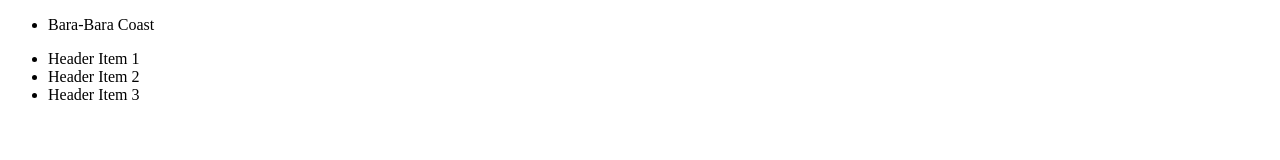
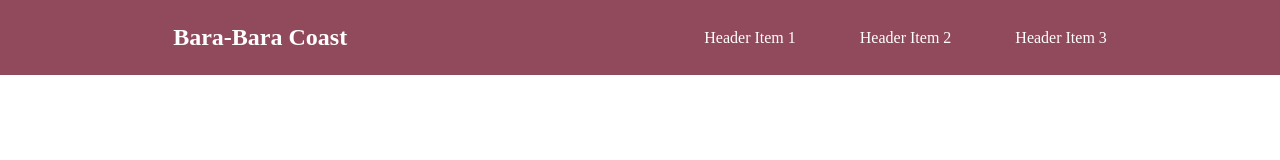
Before and after one commit to Saiveon/landing-page, a plain HTML site: page index.html in a window 1280 px wide. Drawn offline with Linux system fonts and the light colour scheme.

Commit message:
added declerations to css classes required to style my header

```diff
--- a/style.css
+++ b/style.css
@@ -1 +1,52 @@
 /* style.css */
+
+* {
+    margin: 0px;
+    padding: 0px;
+    box-sizing: border-box;
+}
+
+body {
+    min-height: 100vh;
+    justify-content: space-around;
+}
+
+header {
+    display: flex;
+    justify-content: space-evenly;
+    /* padding: 16px; */
+    background-color: rgba(112, 18, 42, 0.764);
+    gap: 10rem;
+}
+
+.link-containers {
+    margin: 0px;
+    padding: 0px;
+    display: flex;
+    gap: 2rem;
+    list-style-type: none;
+}
+
+.link-containers li {
+    color: white;
+}
+
+.header-left, .header-right {
+    padding: 1.5rem;
+    display: flex;
+    align-items: center;
+}
+
+.header-right .link-containers {
+    gap: 4rem;
+}
+
+.header-title {
+    font-size: 1.5rem;
+    font-weight: 900;
+
+}
+
+.header-items {
+    font-size: 16px;
+}
```
